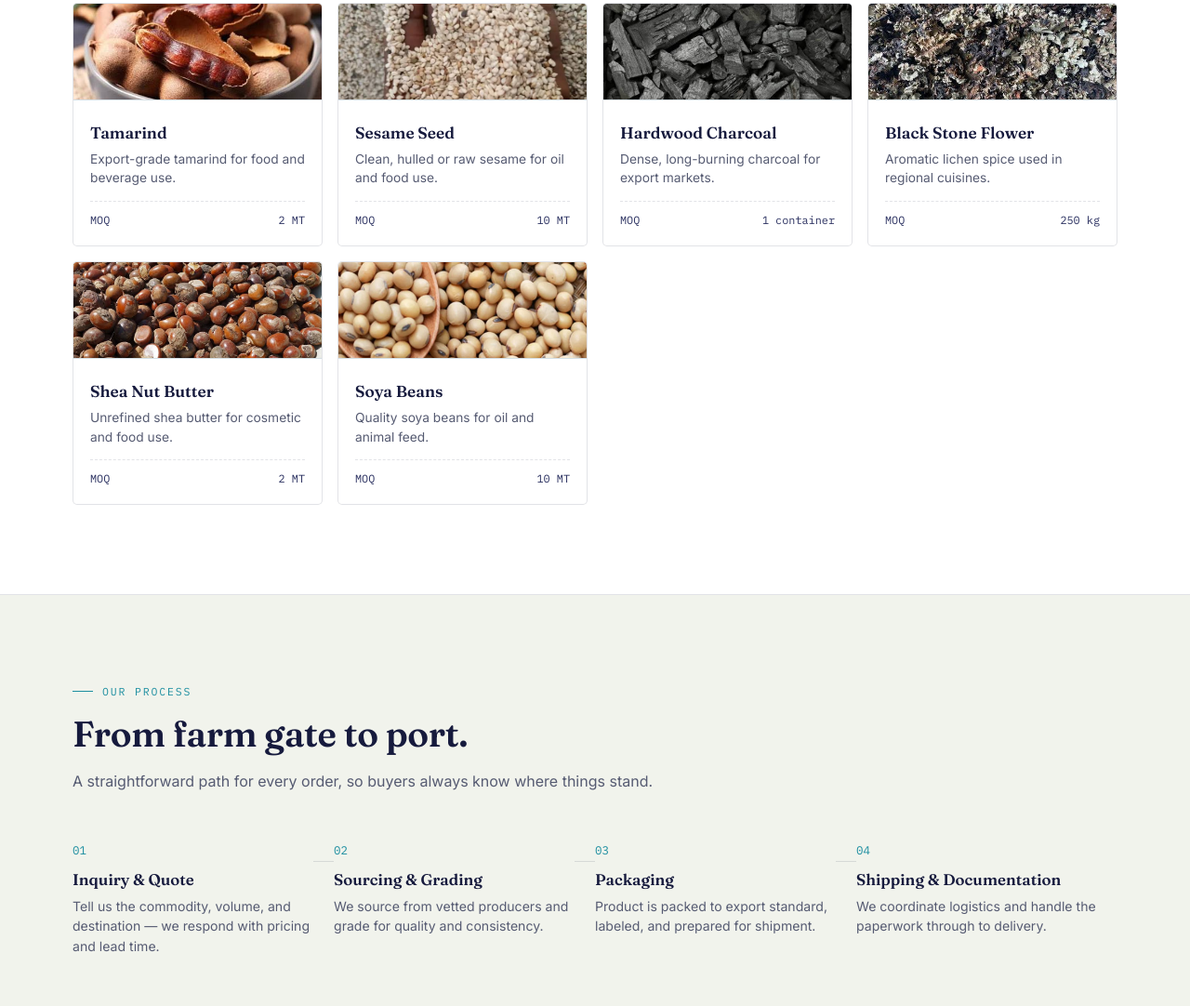
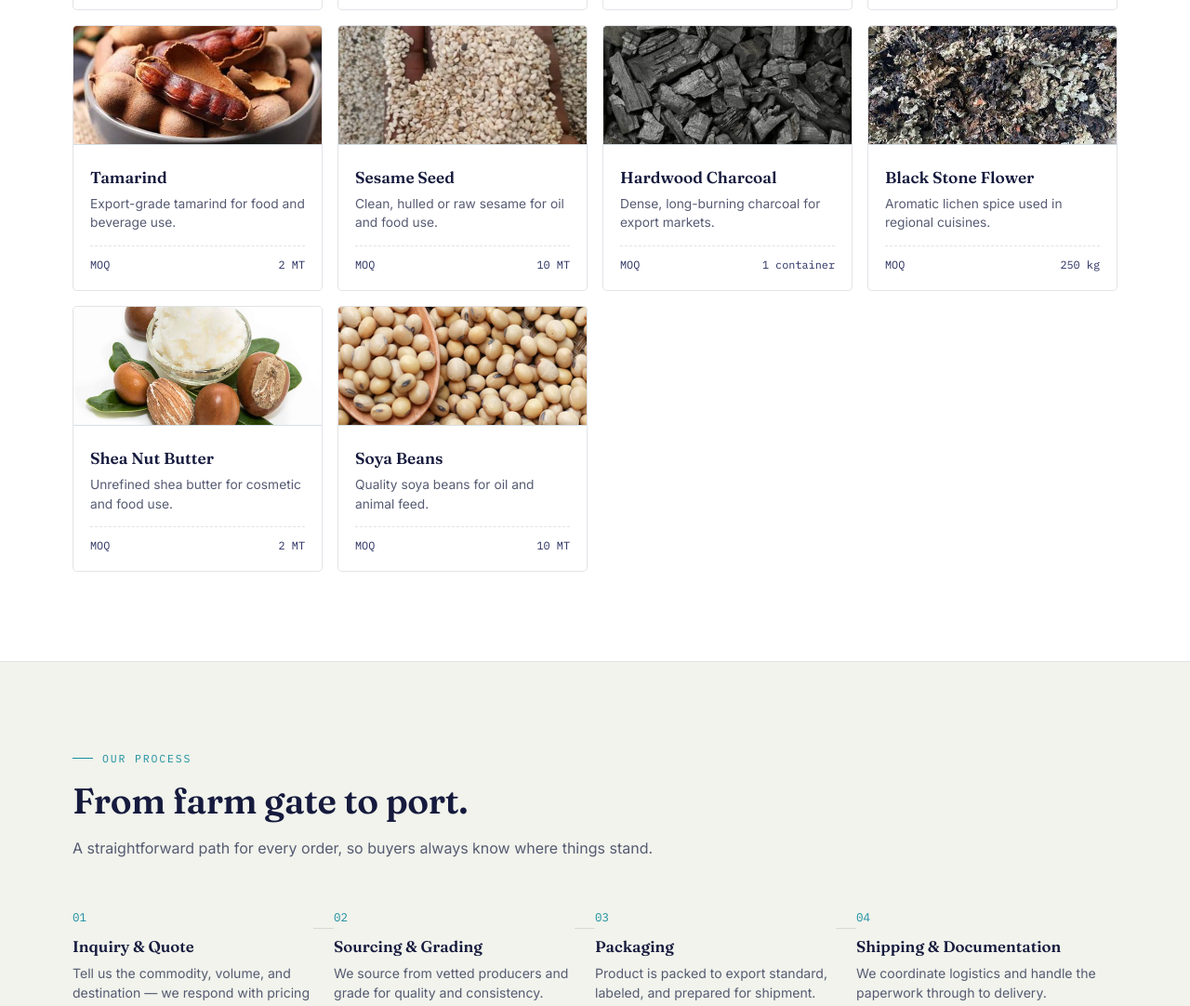
Before and after one commit to babillo/imk-global-trading-website, a plain HTML site: page index.html in a window 1280 px wide. Shown: the part 1961-3043 px from the top of the page at 93% size. Drawn offline with Linux system fonts and the light colour scheme.

Commit message:
Update index.html

```diff
--- a/index.html
+++ b/index.html
@@ -208,7 +208,7 @@
     overflow:hidden; transition:transform 0.25s ease, box-shadow 0.25s ease;
   }
   .product-card:hover{ transform:translateY(-4px); box-shadow:0 18px 40px -22px rgba(22,26,61,0.4); }
-  .icon-frame{ height:104px; width:100%; display:flex; align-items:center; justify-content:center; background:rgba(47,180,201,0.07); border-bottom:1px solid var(--line); overflow:hidden; }
+  .icon-frame{ height:8rem; width:100%; display:flex; align-items:center; justify-content:center; background:rgba(47,180,201,0.07); border-bottom:1px solid var(--line); overflow:hidden; }
   .icon-frame svg{ width:54px; height:54px; }
   .icon-frame img{ width:100%; height:100%; object-fit:cover; }
   .product-body{ padding:18px 18px 20px; }
@@ -490,7 +490,7 @@
     { code:'IMK-SES-06', name:'Sesame Seed', desc:'Clean, hulled or raw sesame for oil and food use.', moq:'10 MT', icon:ICON.seeds, photo:'assets/images/sesame.jpg'},
     { code:'IMK-CHR-07', name:'Hardwood Charcoal', desc:'Dense, long-burning charcoal for export markets.', moq:'1 container', icon:ICON.charcoal, photo:'assets/images/charcoal.jpg'},
     { code:'IMK-BSF-08', name:'Black Stone Flower', desc:'Aromatic lichen spice used in regional cuisines.', moq:'250 kg', icon:ICON.lichen, photo:'assets/images/stoneflower.jpg'},
-    { code:'IMK-SHB-09', name:'Shea Nut Butter', desc:'Unrefined shea butter for cosmetic and food use.', moq:'2 MT', icon:ICON.butter, photo:'assets/images/sheanut.jpg'},
+    { code:'IMK-SHB-09', name:'Shea Nut Butter', desc:'Unrefined shea butter for cosmetic and food use.', moq:'2 MT', icon:ICON.butter, photo:'assets/images/sheanutbutter.jpg'},
     { code:'IMK-SOY-10', name:'Soya Beans', desc:'Quality soya beans for oil and animal feed.', moq:'10 MT', icon:ICON.bean, photo:'assets/images/Soya-bean.webp'},
   ];
 
```
